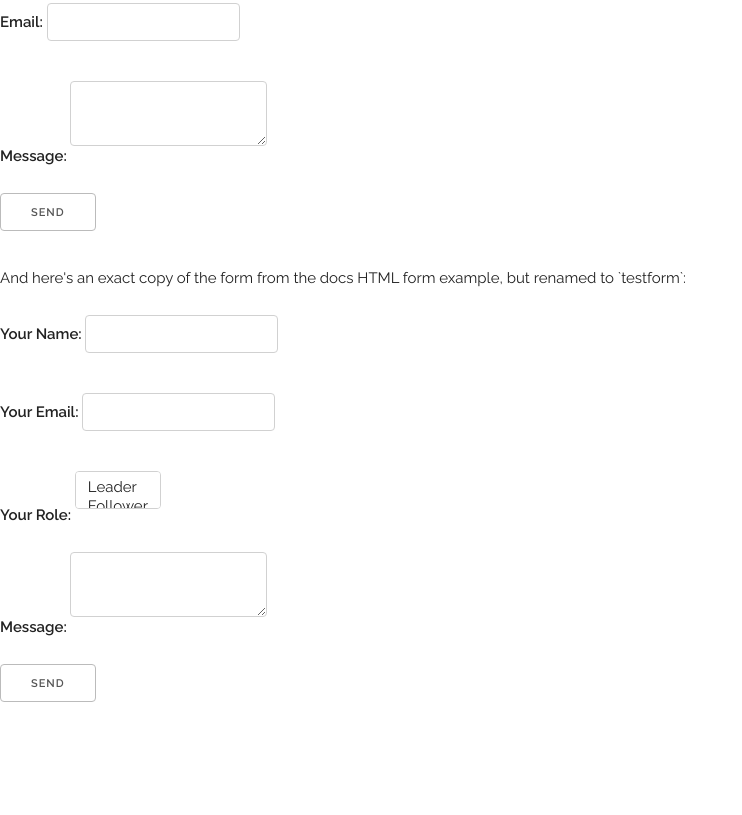
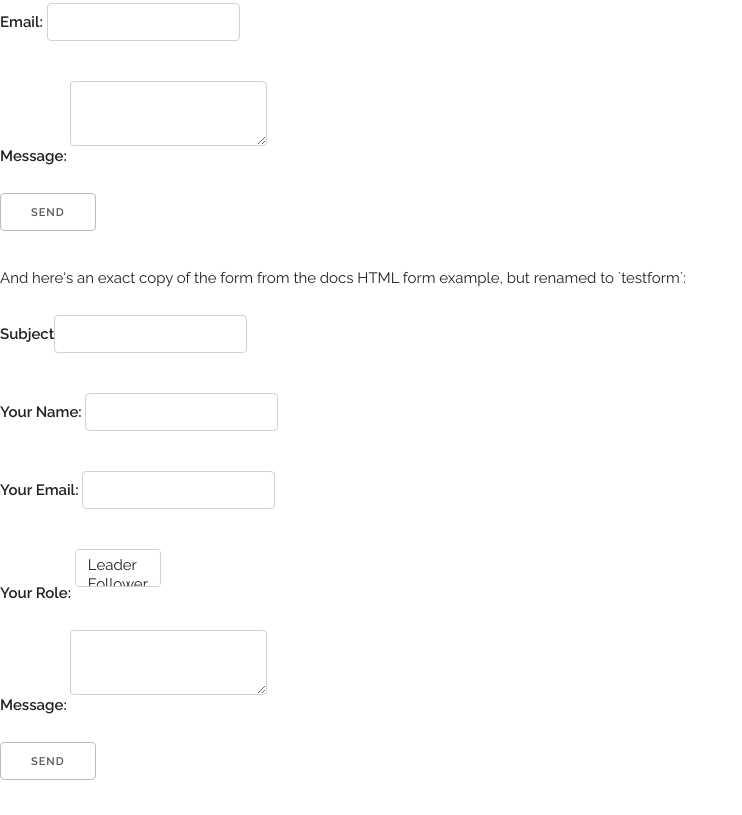
Before and after one commit to rstavchansky/basic-test, a plain HTML site: page index.html in a window 1280 px wide. Shown: the part 745-1560 px from the top of the page, without its empty margins (0-742 px from the left). Before the commit the page ends 1482 px from the top, so only its background shows below. Drawn offline with Linux system fonts and the light colour scheme.

Commit message:
test with visible subject field

```diff
--- a/index.html
+++ b/index.html
@@ -48,7 +48,9 @@
   <p> And here's an exact copy of the form from the docs HTML form example, but renamed to `testform`:</p>
 
   <form name="testform" method="POST" data-netlify="true">
-    <input type="hidden" name="subject" value="Sales inquiry" />
+    <p>
+      <label>Subject<input type="text" name="subject" /></label>
+    </p>
     <p>
       <label>Your Name: <input type="text" name="name" /></label>
     </p>
```
